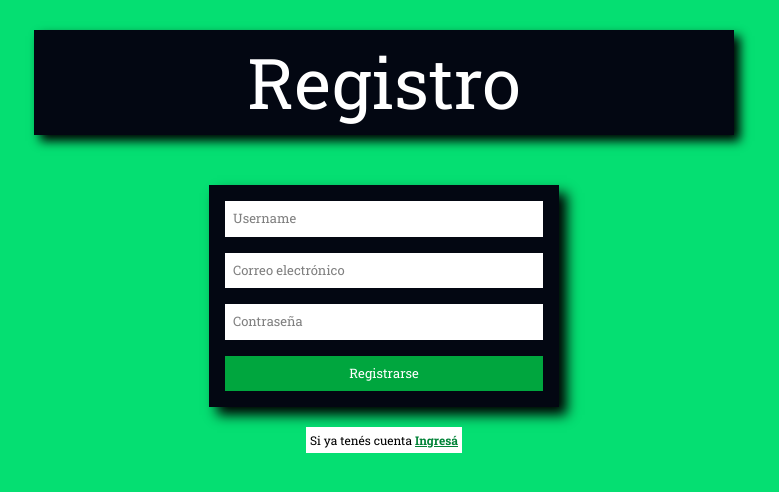
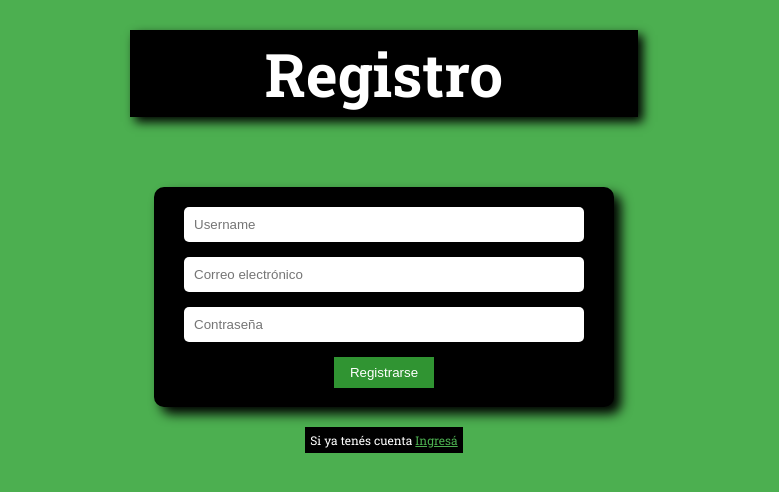
Before and after one commit to santimontironi/crud-stack-MERN, a React (Vite) app in the folder client/: page /register in a window 1280 px wide. Shown: the top 492 px of the page, without its empty margins (256-1035 px from the left). Built offline with nearby package versions, Linux system fonts and the light colour scheme.

Commit message:
se elimino TailwindCSS y se aplico CSS

```diff
--- a/client/index.css
+++ b/client/index.css
@@ -1,5 +1,9 @@
 @import url('https://fonts.googleapis.com/css2?family=Roboto+Slab:wght@100..900&display=swap');
-@import "tailwindcss";
+
+*{
+    margin: 0;
+    padding: 0;
+}
 
 body{
     font-family: "Roboto Slab", serif;
--- a/client/package.json
+++ b/client/package.json
@@ -15,8 +15,7 @@
     "react": "^19.1.0",
     "react-dom": "^19.1.0",
     "react-hook-form": "^7.60.0",
-    "react-router-dom": "^7.6.3",
-    "tailwindcss": "^4.1.11"
+    "react-router-dom": "^7.6.3"
   },
   "devDependencies": {
     "@eslint/js": "^9.30.1",
--- a/client/src/pages/RegisterPage.jsx
+++ b/client/src/pages/RegisterPage.jsx
@@ -2,6 +2,7 @@ import { useForm } from "react-hook-form"
 import { useAuth } from "../context/useAuth"
 import { useState, useEffect } from "react"
 import { useNavigate } from "react-router-dom"
+import "../public/css/register.css"
 
 const RegisterPage = () => {
 
@@ -32,22 +33,24 @@ const RegisterPage = () => {
     }, [correctRegister, navigate])
 
     return (
-        <main className="contenedorRegistro w-full h-screen bg-green-400">
-            <h1 className="text-center lg:w-[800px] xl:w-[700px] md:text-[50px] lg:text-[60px] xl:text-[70px] lg:p-0 text-white bg-gray-950 p-3 relative top-[30px] shadow-[6px_6px_10px_black] text-[50px] flex justify-center w-[300px] m-auto">Registro</h1>
-            <div className="flex flex-col gap-5 justify-center items-center mt-20">
-                <form className="flex bg-gray-950 flex-col gap-4 p-6 shadow-[8px_8px_12px_black] w-[340px] lg:w-[350px] xl-[400px] lg:p-4" method="post" onSubmit={handleSubmit(submitForm)}>
-                    <input className="bg-white w-[292px] lg:w-[318px] xl:w-[318px] lg:text-[10px] xl:text-[13px] p-2 focus:shadow-[5px_5px_5px_black]" type="text" {...register("username",{required:'El nombre de usuario es obligatorio'})} placeholder="Username" />
-                    <input className="bg-white w-[292px] lg:w-[318px] xl:w-[318px] lg:text-[10px] xl:text-[13px] p-2 focus:shadow-[5px_5px_5px_black]" type="email" {...register("email",{required:'El correo es obligatorio.'})} placeholder="Correo electrónico" />
-                    <input className="bg-white w-[292px] lg:w-[318px] xl:w-[318px] lg:text-[10px] xl:text-[13px] p-2 focus:shadow-[5px_5px_5px_black]" type="password" {...register("password",{required:true,minLength:{value:6,message:'La contraseña debe tener al menos 6 caracteres.'}})} placeholder="Contraseña" />
-                    <button className="bg-green-600 text-white p-2 cursor-pointer hover:bg-green-700 lg:text-[10px] xl:text-[13px]" type="submit">Registrarse</button>
+        <main className="containerRegister">
+            <h1 className="">Registro</h1>
+
+            <div className="contentForm">
+                <form method="post" onSubmit={handleSubmit(submitForm)}>
+                    <input type="text" {...register("username",{required:'El nombre de usuario es obligatorio'})} placeholder="Username" />
+                    <input type="email" {...register("email",{required:'El correo es obligatorio.'})} placeholder="Correo electrónico" />
+                    <input type="password" {...register("password",{required:true,minLength:{value:6,message:'La contraseña debe tener al menos 6 caracteres.'}})} placeholder="Contraseña" />
+                    <button type="submit">Registrarse</button>
                 </form>
-                <p className="p-3 bg-white lg:text-[12px] lg:p-1">Si ya tenés cuenta <a className="underline text-green-700 font-bold" href="/login">Ingresá</a></p>
+                <p>Si ya tenés cuenta <a href="/login">Ingresá</a></p>
             </div>
+
             {errors &&(
-                <p className="text-center text-[25px] mt-3">{errors}</p>
+                <p className="messageError">{errors}</p>
             )}
             {correctRegister &&(
-                <p className="text-center text-[25px] mt-3">Usuario registrado correctamente.</p>
+                <p className="correctRegister">Usuario registrado correctamente.</p>
             )}
         </main>
 
--- /dev/null
+++ b/client/src/public/css/register.css
@@ -0,0 +1,86 @@
+.containerRegister{
+    max-width: 100%;
+    height: 100vh;
+    background-color: #4CAF50;
+}
+
+h1{
+    font-size: 60px;
+    color: #fff;
+    background-color: #000;
+    text-align: center;
+    width: 500px;
+    padding: 4px;
+    margin: auto;
+    position: relative;
+    top: 30px;
+    box-shadow: 5px 5px 10px black;
+}
+
+.contentForm{
+    position: relative;
+    top: 100px;
+    gap: 20px;
+    display: flex;
+    flex-direction: column;
+    align-items: center;
+}
+
+form{
+    display: flex;
+    flex-direction: column;
+    gap: 15px;
+    justify-content: center;
+    width: 400px;
+    background-color: #000;
+    box-shadow: 7px 7px 12px black;
+    padding: 30px;
+    margin: auto;
+    height: 160px;
+    border-radius: 10px;
+}
+
+form input{
+    padding: 10px;
+    border-radius: 5px;
+    border: none;
+}
+
+form button{
+    border: none;
+    width: 100px;
+    padding: 8px;
+    background-color: #309432;
+    color: #fff;
+    margin: auto;
+    cursor: pointer;
+}
+
+form button:hover{
+    background-color: #2a7c2a;
+}
+
+.contentForm p{
+    color: #fff;
+    text-align: center;
+    font-size: 12px;
+    padding: 5px;
+    background-color: #000;
+}
+
+.contentForm p a{
+    color: #4CAF50;
+    text-decoration: underline;
+}
+
+
+@media(max-width:800px){
+    h1{
+        font-size: 40px;
+        width: 300px;
+    }
+    form{
+        width: 260px;
+        height: 200px;
+    }
+}
--- a/client/vite.config.js
+++ b/client/vite.config.js
@@ -1,8 +1,7 @@
 import { defineConfig } from 'vite'
 import react from '@vitejs/plugin-react-swc'
-import tailwindcss from '@tailwindcss/vite'
 
 // https://vite.dev/config/
 export default defineConfig({
-  plugins: [react(),tailwindcss()],
+  plugins: [react()]
 })
```
Also changed, not shown: 1 other file (tests, documents, lock files or other folders).
